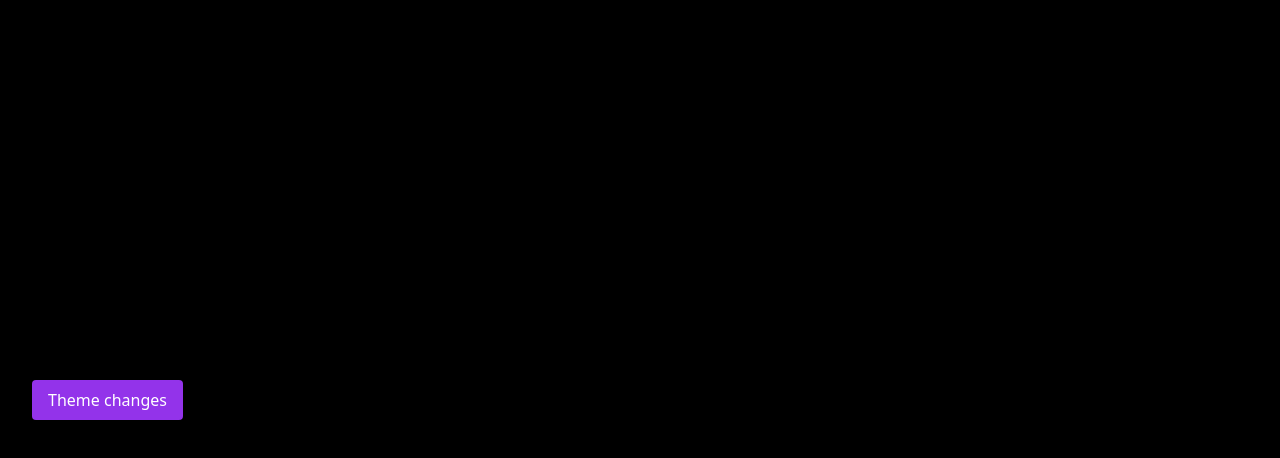
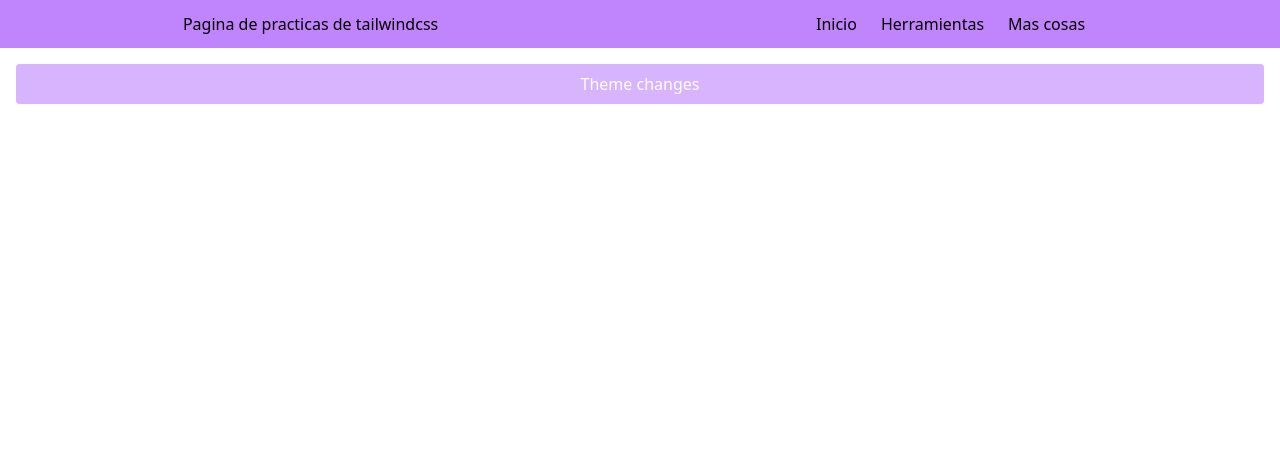
Before and after one commit to fiorella-yumi-diaz/practices, a React (Vite) app: page / in a window 1280 px wide. Shown: the top 458 px of the page. Built offline with nearby package versions, Linux system fonts and the light colour scheme.

Commit message:
Navegador

```diff
--- a/src/App.jsx
+++ b/src/App.jsx
@@ -3,9 +3,9 @@
 function App() {
 const [theme, setTheme] = useState(() => {
   if (window.matchMedia("(prefers-color-scheme: dark)").matches) {
-    return "light"
+    return "dark"
   }
-  return "dark"
+  return "light"
 });
 
 useEffect(() => {
@@ -21,8 +21,16 @@
 }
 
   return (
-    <div className=" bg-white  py-4 px-4 flex flex-row h-screen flex-wrap	items-center dark:bg-black">
-            <button className="px-4 py-2 bg-purple-300 rounded m-4 text-white	hover:bg-purple-400 dark:bg-purple-600 dark:hover:bg-purple-300"
+    <div className=" bg-white flex flex-col h-screen flex-wrap dark:bg-black">
+      <header className="bg-purple-400 flex flex-row	justify-around items-center	font-medium	dark:text-white dark:bg-purple-900">
+        <h1 className="">Pagina de practicas de tailwindcss</h1>
+        <nav className="flex  ">
+          <div className="px-3	py-3 hover:bg-purple-600 rounded dark:hover:bg-purple-600">Inicio</div>
+          <div className="px-3	py-3 hover:bg-purple-600 rounded dark:hover:bg-purple-600">Herramientas</div>
+          <div className="px-3	py-3 hover:bg-purple-600 rounded dark:hover:bg-purple-600 ">Mas cosas</div>
+        </nav>
+      </header>
+            <button className="px-4 py-2 inline-block bg-purple-300 rounded m-4 text-white	hover:bg-purple-400 dark:bg-purple-600 dark:hover:bg-purple-300"
             onClick={handleChangeTheme}>Theme changes</button>
 
     </div>
```
